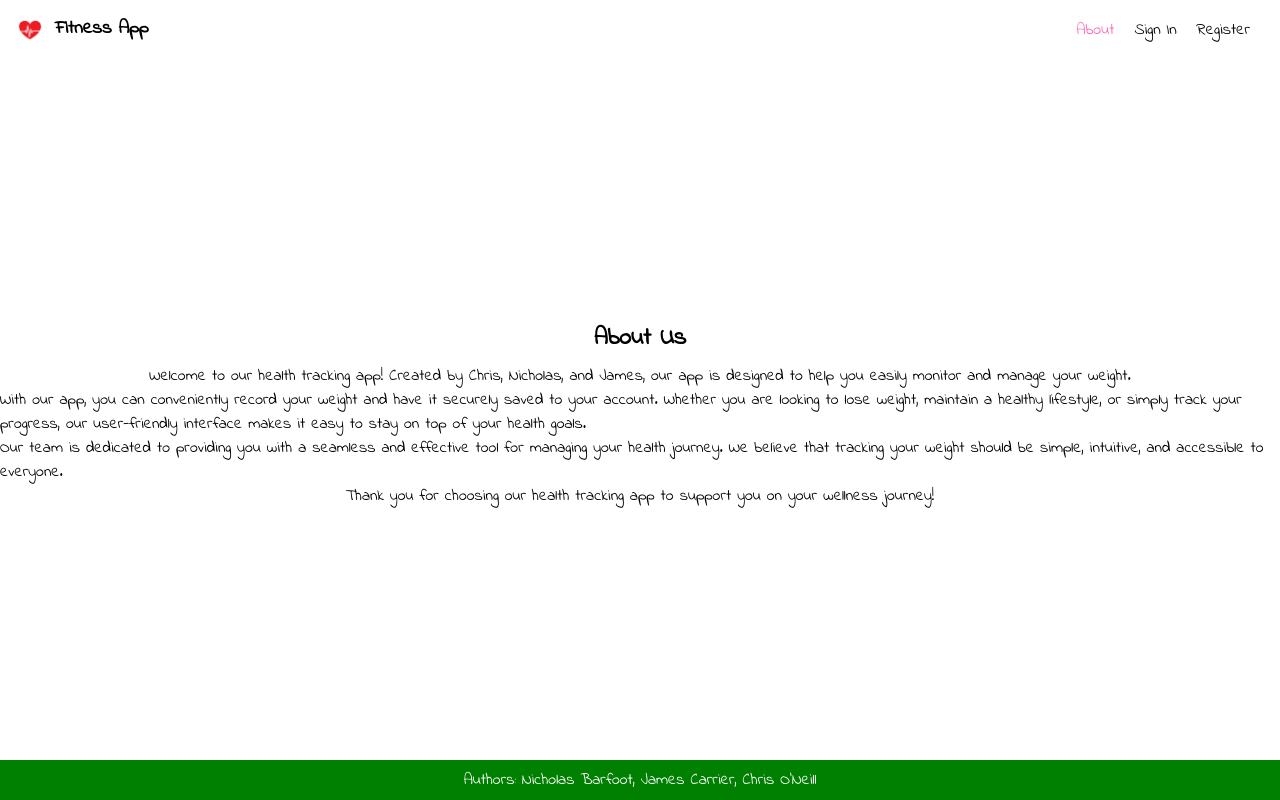
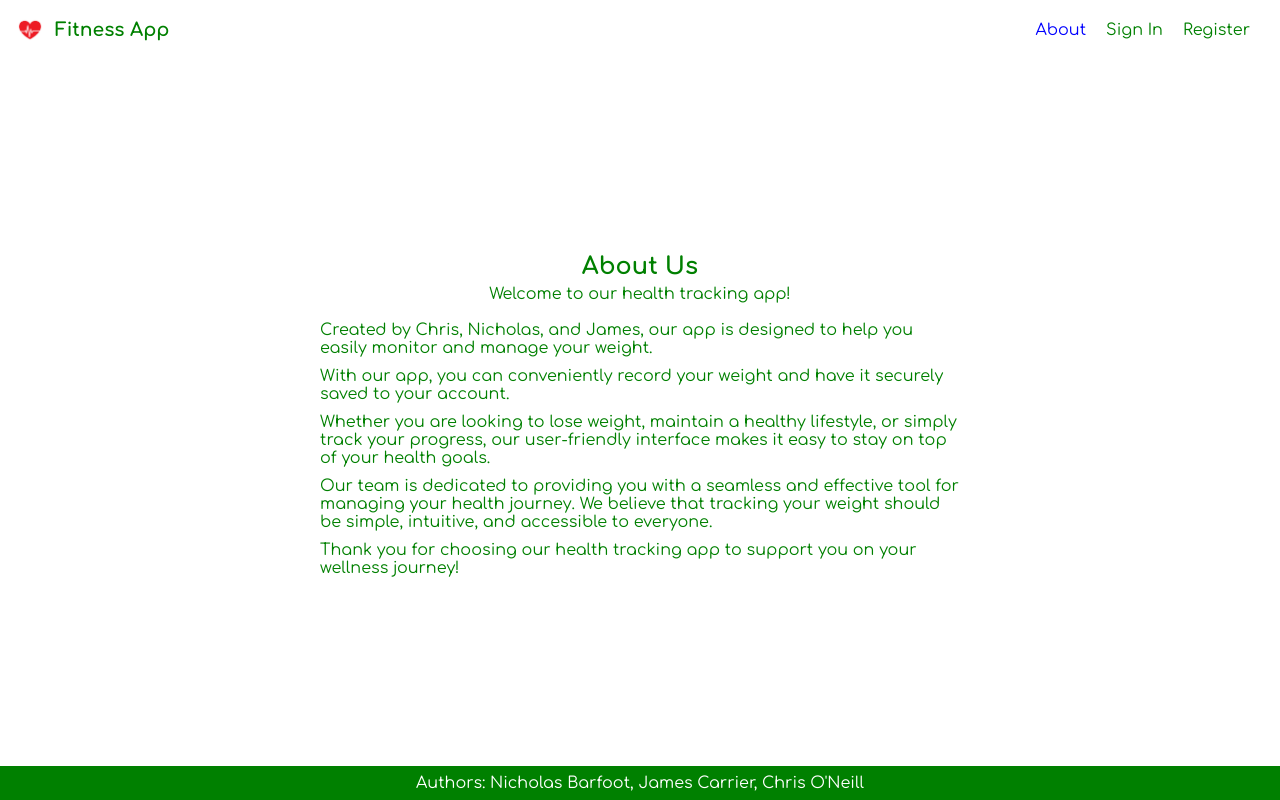
Before and after one commit to Chris-ONeill45/health-tracking-app, a React (Create React App) app: page /about in a window 1280 px wide. Built offline with nearby package versions, Linux system fonts and the light colour scheme; no server answers.

Commit message:
final awesome styling

```diff
--- a/src/components/AddDataForm.js
+++ b/src/components/AddDataForm.js
@@ -14,7 +14,10 @@ const AddDataForm = ({ chartData, setChartData, onClose }) => {
     const newData = [...chartData.datasets[0].data, numericValue];
     const lastSevenEntries = newData.slice(-7);
 
-    const newLabel = [...chartData.labels, new Date().toLocaleDateString()];
+    const newLabel = [
+      ...chartData.labels.slice(-6),
+      new Date().toLocaleDateString(),
+    ];
 
     const newChartData = {
       ...chartData,
--- a/src/components/Dashboard.js
+++ b/src/components/Dashboard.js
@@ -10,14 +10,14 @@ const Dashboard = ({
   chartData,
   setChartData,
 }) => {
-  const [showAlert, setShowAlert] = useState(false);
+  const [showAlert, setShowAlert] = useState(true);
 
   const handleCloseAlert = () => {
     setShowAlert(false);
   };
 
   return (
-    <div>
+    <div className="dashboard">
       <DisplayChart chartType={chartType} chartData={chartData} />
       <ChooseChartType setChartType={handleSelectChartType} />
       {showAlert && (
@@ -28,9 +28,6 @@ const Dashboard = ({
           setChartData={setChartData}
         />
       )}
-      <button type="button" onClick={() => setShowAlert(true)}>
-        Add Data
-      </button>
     </div>
   );
 };
--- a/src/components/DisplayChart.js
+++ b/src/components/DisplayChart.js
@@ -6,10 +6,6 @@ const DisplayChart = ({ chartData, chartType }) => {
   const minDataValue = Math.min(...chartData.datasets[0].data);
   const suggestedMax = maxDataValue + 10;
   const suggestedMin = minDataValue - 10;
-
-  const containerStyle = {
-    width: '800px',
-  };
 
   const chartOptions = {
     maintainAspectRatio: true,
@@ -24,7 +20,7 @@ const DisplayChart = ({ chartData, chartType }) => {
   console.log('ChartData:', chartData);
 
   return (
-    <div style={containerStyle}>
+    <div className="display-chart">
       {chartType === 'line' ? (
         <Line data={chartData} options={chartOptions} />
       ) : (
--- a/src/pages/AboutPage.js
+++ b/src/pages/AboutPage.js
@@ -6,26 +6,28 @@ const AboutPage = () => {
     <div className="public-page">
       <header className="public-page-header">
         <h2>About Us</h2>
+        <p className="about-p-header">Welcome to our health tracking app!</p>
       </header>
       <main className="public-page-main">
-        <p>
-          Welcome to our health tracking app! Created by Chris, Nicholas, and
-          James, our app is designed to help you easily monitor and manage your
-          weight.
+        <p className="about-p">
+          Created by Chris, Nicholas, and James, our app is designed to help you
+          easily monitor and manage your weight.
         </p>
-        <p>
+        <p className="about-p">
           With our app, you can conveniently record your weight and have it
-          securely saved to your account. Whether you are looking to lose
-          weight, maintain a healthy lifestyle, or simply track your progress,
-          our user-friendly interface makes it easy to stay on top of your
-          health goals.
+          securely saved to your account.
         </p>
-        <p>
+        <p className="about-p">
+          Whether you are looking to lose weight, maintain a healthy lifestyle,
+          or simply track your progress, our user-friendly interface makes it
+          easy to stay on top of your health goals.
+        </p>
+        <p className="about-p">
           Our team is dedicated to providing you with a seamless and effective
           tool for managing your health journey. We believe that tracking your
           weight should be simple, intuitive, and accessible to everyone.
         </p>
-        <p>
+        <p className="about-p">
           Thank you for choosing our health tracking app to support you on your
           wellness journey!
         </p>
--- a/src/pages/UserHomePage.js
+++ b/src/pages/UserHomePage.js
@@ -15,7 +15,8 @@ const UserHomePage = () => {
         label: '',
         data: [],
         fill: false,
-        borderColor: 'rgb(75, 192, 192)',
+        borderColor: 'rgb(0, 0, 255)',
+        backgroundColor: 'rgb(0, 0, 255)',
         tension: 0.1,
       },
     ],
@@ -45,7 +46,8 @@ const UserHomePage = () => {
             label: `${selectedDataSet}`,
             data: measurements,
             fill: false,
-            borderColor: 'rgb(75, 192, 192)',
+            borderColor: 'rgb(0, 0, 255)',
+            backgroundColor: 'rgb(0, 0, 255)',
             tension: 0.1,
           },
         ],
@@ -71,7 +73,7 @@ const UserHomePage = () => {
   ];
 
   return (
-    <div>
+    <div className="user-homepage">
       <Dashboard
         dataChoice={dataChoice}
         chartData={chartData}
--- a/src/styles/index.css
+++ b/src/styles/index.css
@@ -1,4 +1,4 @@
-@import url('https://fonts.googleapis.com/css2?family=Indie+Flower&display=swap');
+@import url('https://fonts.googleapis.com/css2?family=Comfortaa:wght@300..700&display=swap');
 * {
   margin: 0;
   padding: 0;
@@ -6,8 +6,8 @@
 }
 :root {
   --primary: white;
-  --secondary: black;
-  --active-link: hotpink;
+  --secondary: green;
+  --active-link: blue;
   --form-input: green;
   --button-bg: green;
   --button-color: white;
@@ -17,7 +17,8 @@
   --footer-color: white;
 }
 body {
-  font-family: 'Indie Flower', cursive;
+  font-family: 'Comfortaa', sans-serif;
+  font-optical-sizing: auto;
   font-weight: 400;
   font-style: normal;
   color: var(--secondary);
@@ -84,6 +85,7 @@ button {
 }
 .root-layout-logo a {
   display: flex;
+  align-items: center;
 }
 .root-layout-logo a.active {
   color: var(--secondary);
@@ -121,7 +123,6 @@ button {
 }
 /* main */
 .root-layout-main {
-  /* border: solid 3px orange; */
   display: flex;
   justify-content: center;
   align-items: center;
@@ -139,6 +140,32 @@ button {
   color: var(--footer-color);
   padding: 8px;
 }
+.user-homepage {
+  display: flex;
+  flex-direction: column;
+  align-items: center;
+  justify-content: center;
+  width: 100%;
+  height: 100%;
+}
+.dashboard {
+  display: flex;
+  flex-direction: column;
+  align-items: center;
+  justify-content: center;
+  width: 100%;
+}
+.dashboard * {
+  display: flex;
+  align-items: center;
+  justify-content: center;
+  width: 80%;
+}
+/* .display-chart {
+  border: solid 1px red;
+  height: 100%;
+  width: 100%;
+} */
 @media screen and (max-width: 600px) {
   .root-layout-links {
     display: none;
--- a/src/styles/public-pages.css
+++ b/src/styles/public-pages.css
@@ -15,3 +15,10 @@
 .public-page-main a {
   margin: 8px;
 }
+.about-p-header {
+  margin: 5px;
+}
+.about-p {
+  width: 50%;
+  margin: 5px;
+}
```
